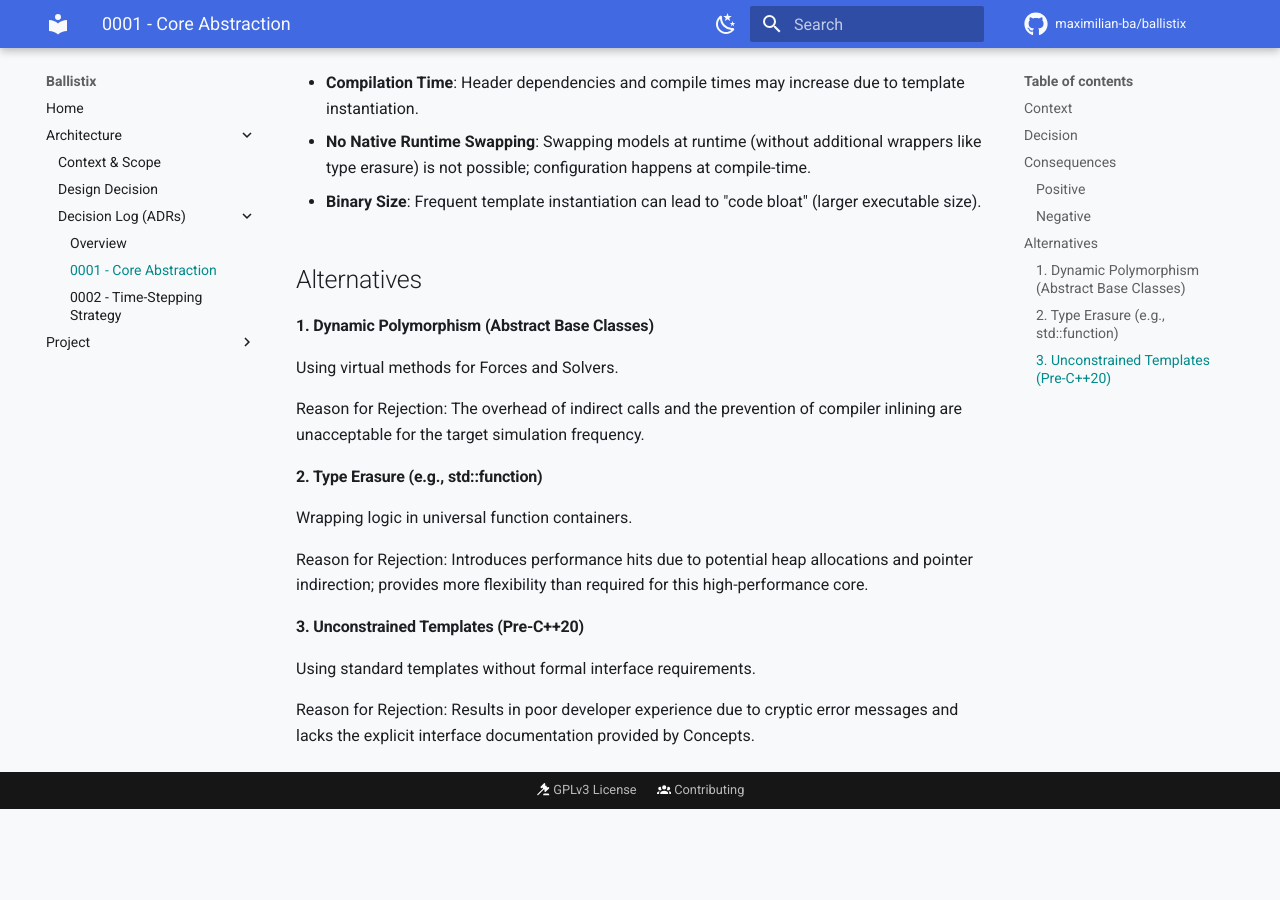
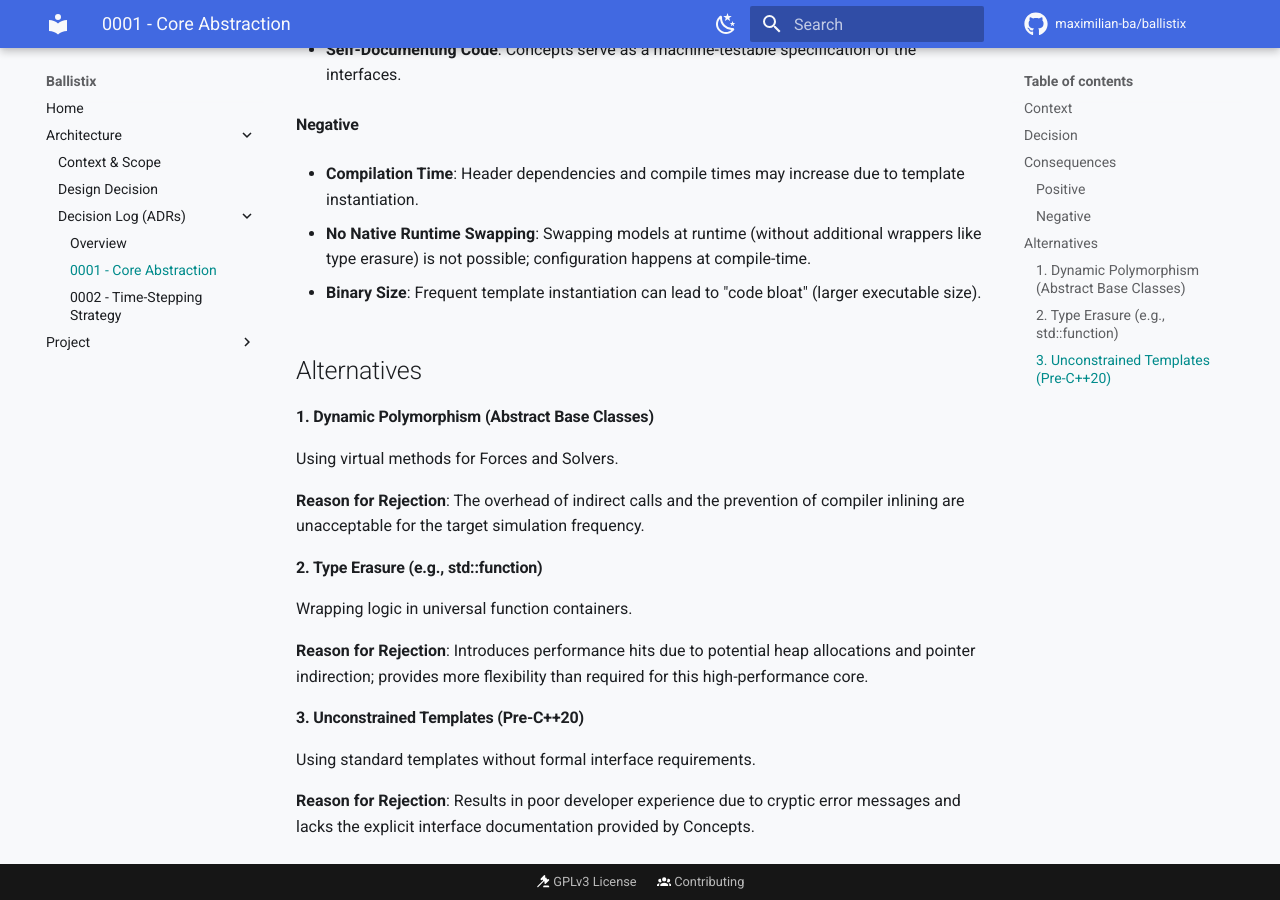
Before and after one commit to maximilian-ba/ballistix, an MkDocs documentation site: the page built from docs/architecture/adr/0001-core-abstraction.md, in a window 1280 px wide and 900 px high, scrolled down 1307 px. Built offline with MkDocs 1.6.1 and Material for MkDocs 9.7.7, drawn with Linux system fonts in a browser that asks for light colours; comment, search, counter and statistics services are not loaded; before the commit the page ends 2116 px from its top, so only the background shows below that; some of the changed text lies outside the part shown.

```diff
--- a/docs/architecture/adr/0001-core-abstraction.md
+++ b/docs/architecture/adr/0001-core-abstraction.md
@@ -51,16 +54,16 @@ This allows the compiler to:
 
 Using virtual methods for Forces and Solvers.
 
-Reason for Rejection: The overhead of indirect calls and the prevention of compiler inlining are unacceptable for the target simulation frequency.
+**Reason for Rejection**: The overhead of indirect calls and the prevention of compiler inlining are unacceptable for the target simulation frequency.
 
 #### 2. Type Erasure (e.g., std::function)
 
 Wrapping logic in universal function containers.
 
-Reason for Rejection: Introduces performance hits due to potential heap allocations and pointer indirection; provides more flexibility than required for this high-performance core.
+**Reason for Rejection**: Introduces performance hits due to potential heap allocations and pointer indirection; provides more flexibility than required for this high-performance core.
 
 #### 3. Unconstrained Templates (Pre-C++20)
 
 Using standard templates without formal interface requirements.
 
-Reason for Rejection: Results in poor developer experience due to cryptic error messages and lacks the explicit interface documentation provided by Concepts.
+**Reason for Rejection**: Results in poor developer experience due to cryptic error messages and lacks the explicit interface documentation provided by Concepts.
```
Also changed, not shown: other parts of docs/architecture/adr/0001-core-abstraction.md (+4 -1 lines), docs/architecture/09-design-decisions.md (+3 -1 lines), docs/architecture/adr/index.md (+2 -1 lines).
